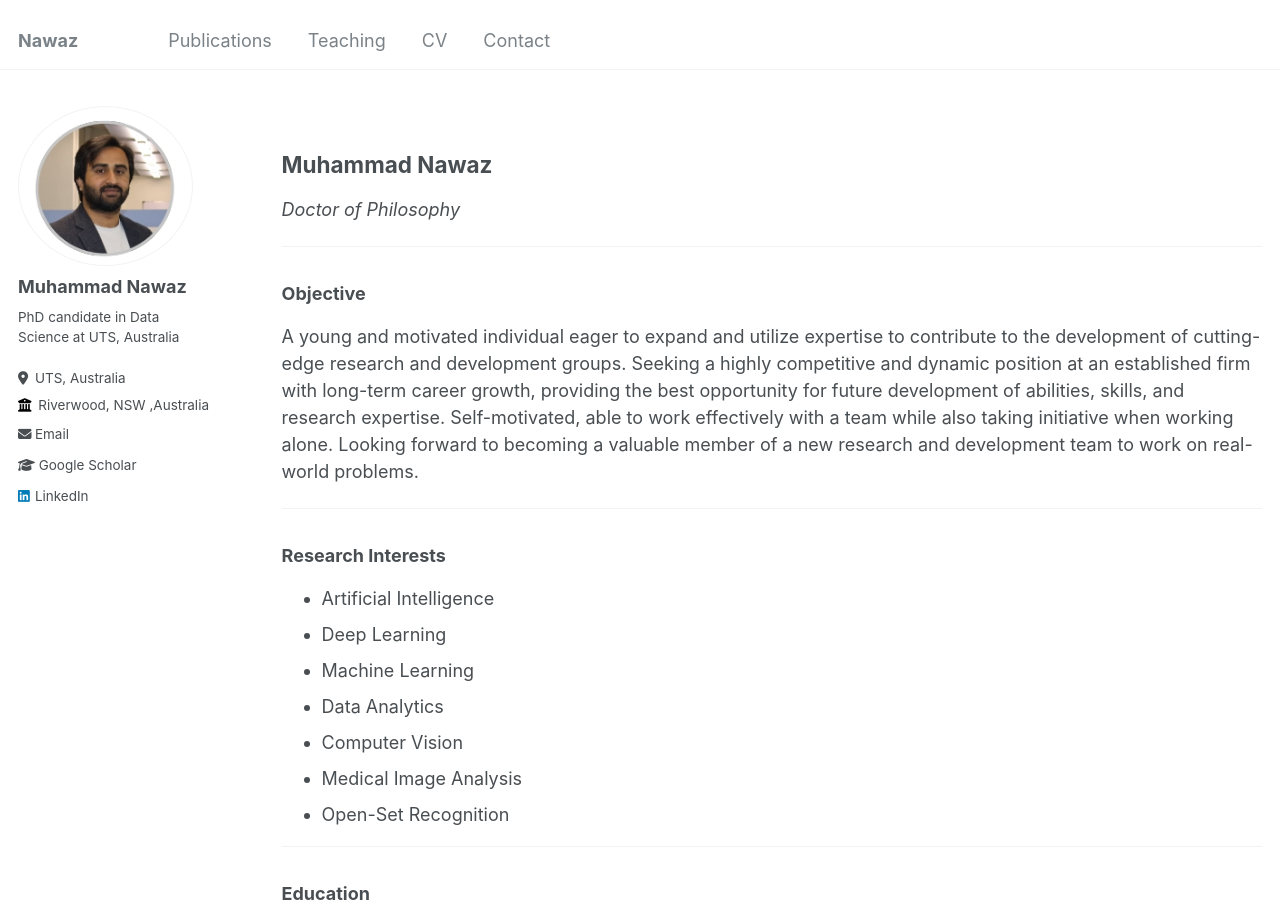
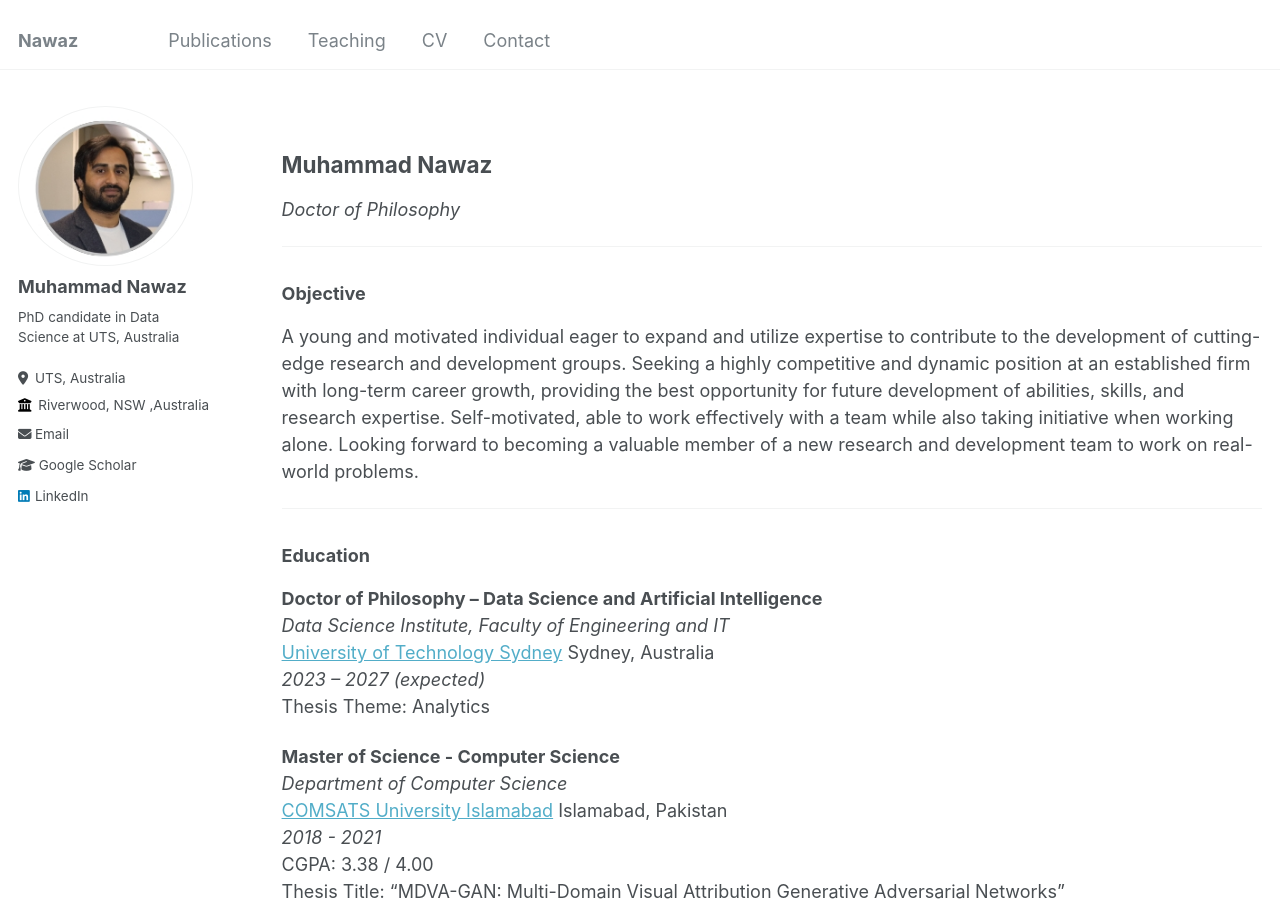
Before and after one commit to basmakhan11/Nawaz.github.io, a Jekyll site: the page built from _pages/cv.md, in a window 1280 px wide and 900 px high. Built offline with Jekyll 4.4.1, drawn with Linux system fonts in a browser that asks for light colours; some of the changed text lies outside the part shown.

Commit message:
Update cv.md

```diff
--- a/_pages/cv.md
+++ b/_pages/cv.md
@@ -23,16 +23,6 @@ A young and motivated individual eager to expand and utilize expertise to contri
 
 ---
 
-### Research Interests
-- Artificial Intelligence
-- Deep Learning
-- Machine Learning
-- Data Analytics
-- Computer Vision
-- Medical Image Analysis
-- Open-Set Recognition
-
----
 
 ### Education
 
```
Also changed, not shown: other parts of _pages/cv.md (+11 -0 lines).
